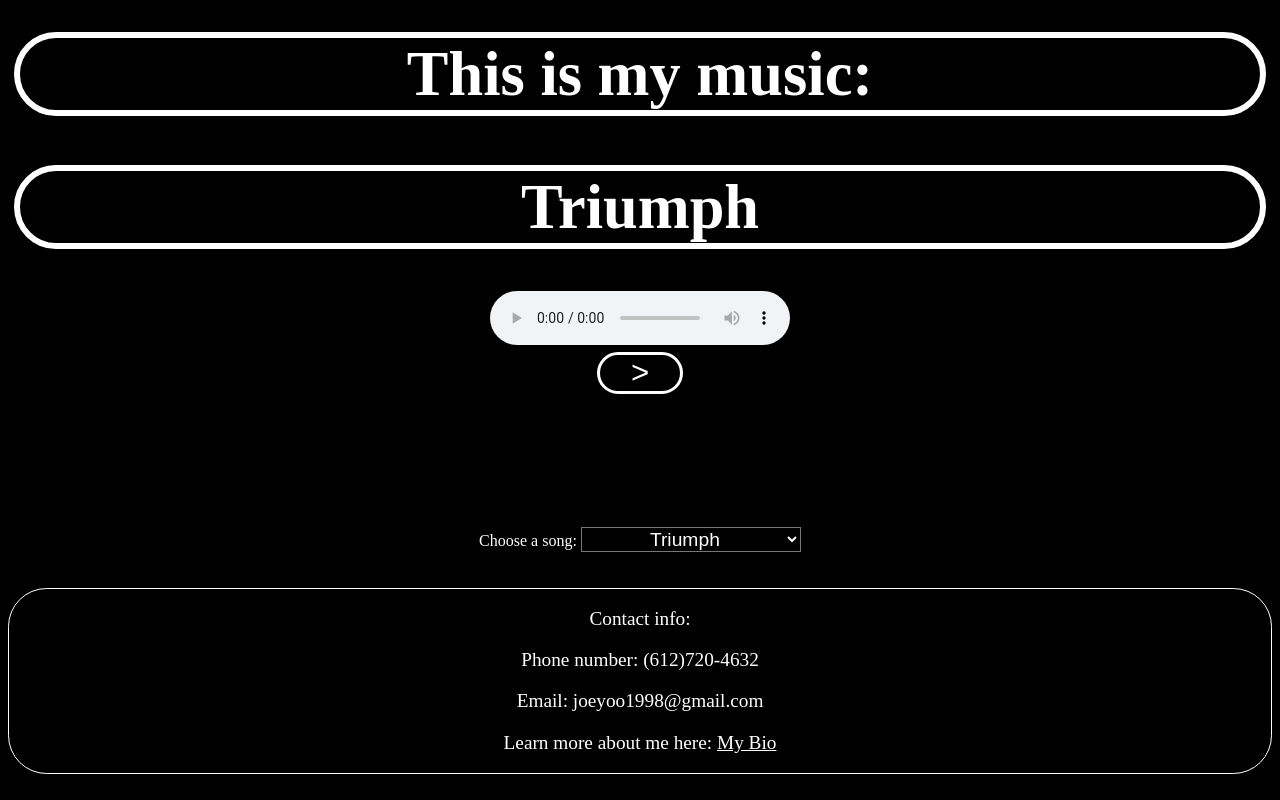
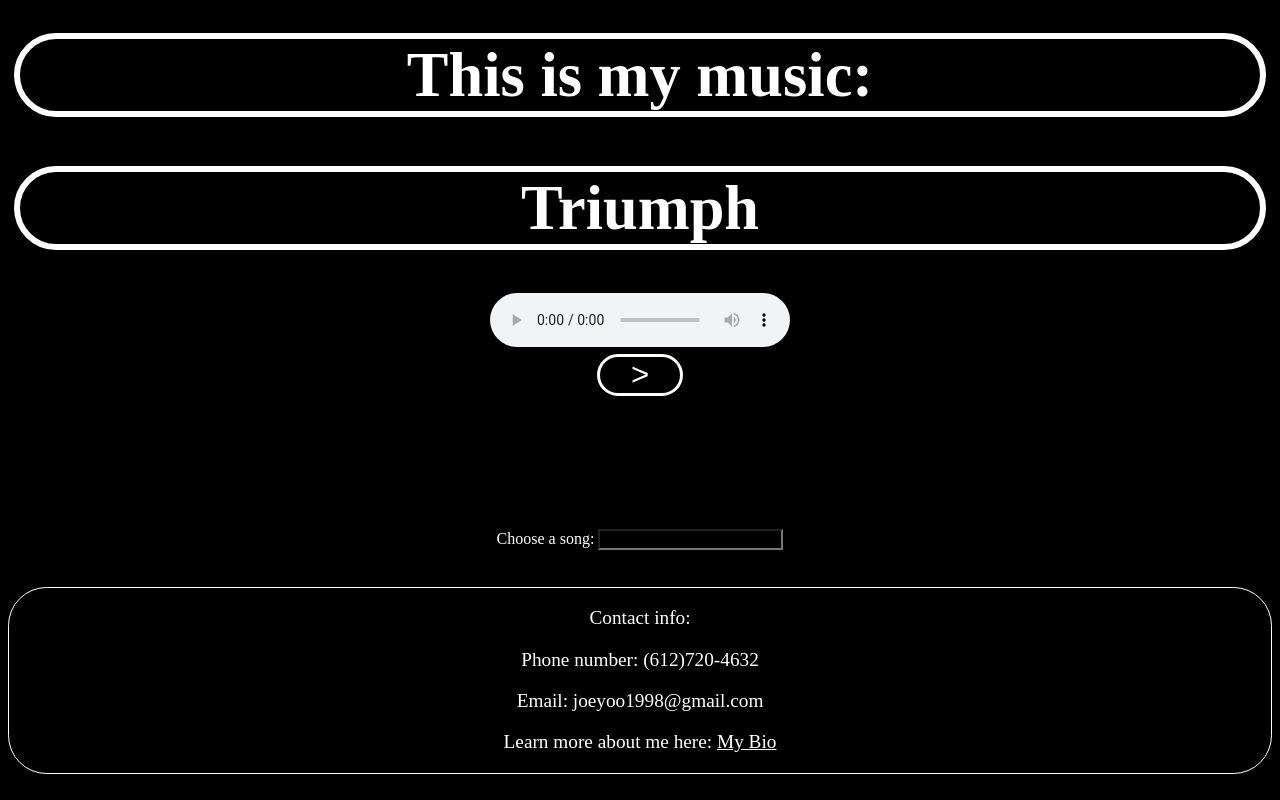
Before and after one commit to collerhatguy/Joseph-Voelker-Song-writer-musician-and-lyricist, a plain HTML site: page pages/music.html in a window 1280 px wide. Drawn offline with Linux system fonts and the light colour scheme.

Commit message:
using datalist
using dtalist for input
also using onchange event for input

```diff
--- a/index.js
+++ b/index.js
@@ -7,7 +7,9 @@ const selectButton = document.getElementById("songChoice");
 
 leftButton.addEventListener("click", revolveLeft);
 rightButton.addEventListener("click", revolveRight);
-selectButton.addEventListener("mouseleave", selectDirectly);
+selectButton.addEventListener("click", () => {
+  this.value = "";
+});
 // set the first song to being desplayed
 move(0);
 // set the left button to invisible;
@@ -47,6 +49,7 @@ function move(num) {
   setTimeout(() => {
     songHeader.className = "visible";
   }, 1);
+  num = selectButton.value;
 }
 function pauseAll() {
   songSlide.forEach((element) => {
--- a/pages/music.html
+++ b/pages/music.html
@@ -92,8 +92,13 @@
     <div name="choicePanel">
       <form>
         <label for="songChoice">Choose a song:</label>
-        <select name="songChoice" id="songChoice" value="undecided" required>
-          <div id="options">
+        <input
+        onchange="move(this.value)"
+        name="songChoice"
+        id="songChoice"
+        list="songOptions"
+        required>
+          <datalist id="songOptions">
             <option value="0">Triumph</option>
             <option value="1">Arachnaphobia</option>
             <option value="2">Battleship</option>
@@ -113,7 +118,7 @@
             <option value="16">Undertale</option>
             <option value="17">Zoe Love Song</option>
             <option value="18">Mistakes</option>
-          </div>
+          </datalist>
         </select>
       </form>
     </div>
```
